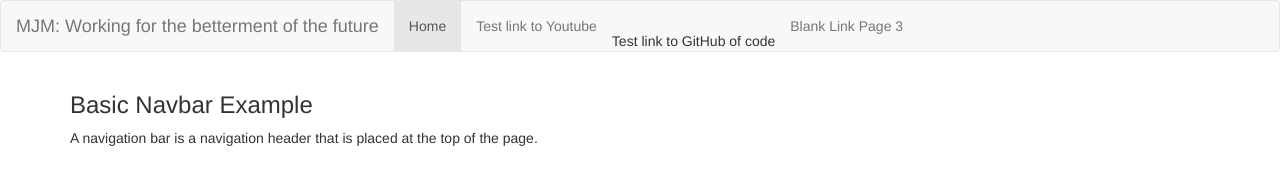
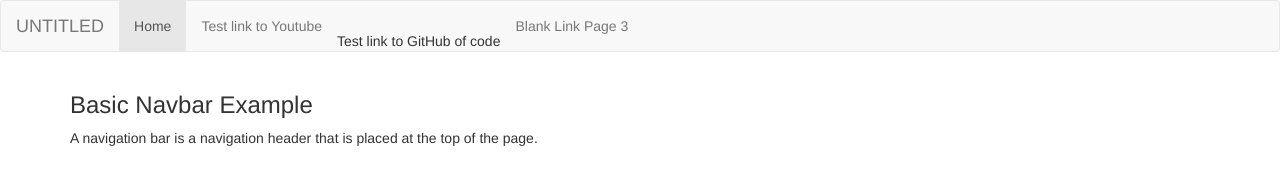
Before and after one commit to FRAGt4g/FBLA-Website, a plain HTML site: page index.html in a window 1280 px wide. Drawn offline with nearby package versions, Linux system fonts and the light colour scheme.

Commit message:
Changed brand name in index.html

```diff
--- a/index.html
+++ b/index.html
@@ -14,7 +14,7 @@
       <nav class="navbar navbar-default">
         <div class="container-fluid">
           <div class="navbar-header">
-            <a class="navbar-brand" href="#">MJM: Working for the betterment of the future</a>
+            <a class="navbar-brand" href="#">UNTITLED</a>
           </div>
           <ul class="nav navbar-nav">
             <li class="active"><a href="#">Home</a></li>
```
